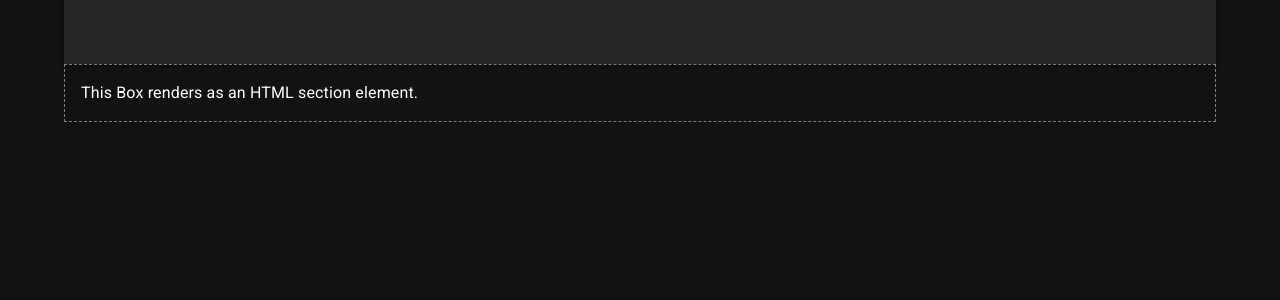
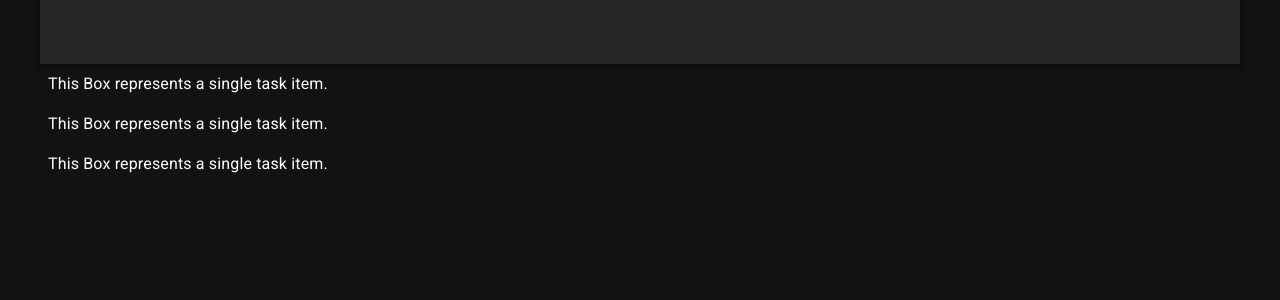
Before and after one commit to sandervoerman/filentodo, a React (Vite) app: page / in a window 1280 px wide. Shown: the top 300 px of the page. Built offline with nearby package versions, Linux system fonts and the light colour scheme; some icons are missing.

Commit message:
Create tasks component

```diff
--- a/src/App.tsx
+++ b/src/App.tsx
@@ -6,6 +6,7 @@ import MenuIcon from '@mui/icons-material/Menu';
 import { ThemeProvider, createTheme } from '@mui/material/styles';
 import CssBaseline from '@mui/material/CssBaseline';
 import { Container } from '@mui/material';
+import { Tasks } from './Tasks';
 
 
 const darkTheme = createTheme({
@@ -15,7 +16,7 @@ const darkTheme = createTheme({
 });
 
 
-const MyAppBar = () => {
+const Bar = () => {
   return (
     <Box sx={{ flexGrow: 1 }} >
       <AppBar position="static">
@@ -40,11 +41,9 @@ function App() {
   return (
     <ThemeProvider theme={darkTheme}>
       <CssBaseline />
-      <Container>
-        <MyAppBar />
-        <Box component="section" sx={{ p: 2, border: '1px dashed grey' }}>
-          This Box renders as an HTML section element.
-        </Box>
+      <Container disableGutters>
+        <Bar />
+        <Tasks />
       </Container>
     </ThemeProvider>
   );
--- /dev/null
+++ b/src/Tasks.tsx
@@ -0,0 +1,21 @@
+import { Box } from '@mui/material';
+
+
+const Task = () => {
+  return (
+    <Box sx={{ p: 1 }}>
+      This Box represents a single task item.
+    </Box>
+  );
+};
+
+
+export const Tasks = () => {
+  return (
+    <>
+      <Task />
+      <Task />
+      <Task />
+    </>
+  );
+};
```
